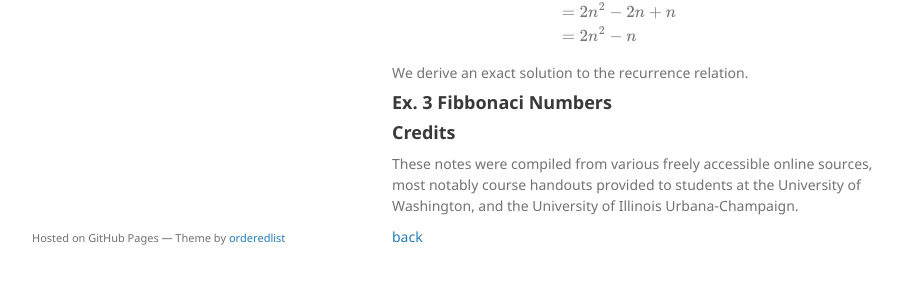
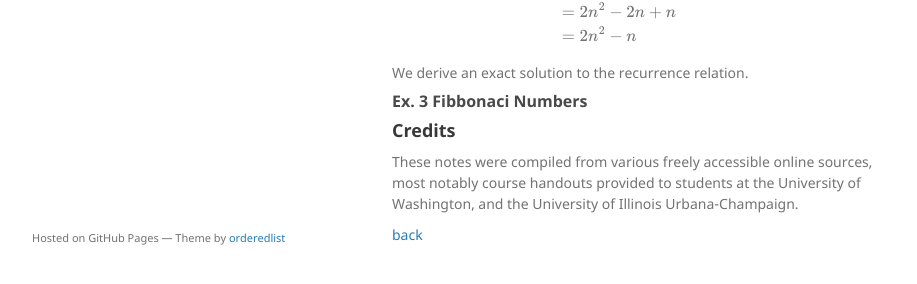
Before and after one commit to callistajosette/callistajosette.github.io, a Jekyll site: the page built from project-crease.md, in a window 1280 px wide and 900 px high, scrolled down 2241 px. Shown: the part 593-877 px from the top of the window, without its empty margins (178-1095 px from the left). Built offline with Jekyll 4.4.1, drawn with Linux system fonts in a browser that asks for light colours; our own code applies the rules of GitHub Pages for plain Markdown files.

```diff
--- a/project-crease.md
+++ b/project-crease.md
@@ -200,7 +200,7 @@ $$
 
 We derive an exact solution to the recurrence relation.
 
-## Ex. 3 Fibbonaci Numbers
+### Ex. 3 Fibbonaci Numbers
 
 
 ## Credits
```
